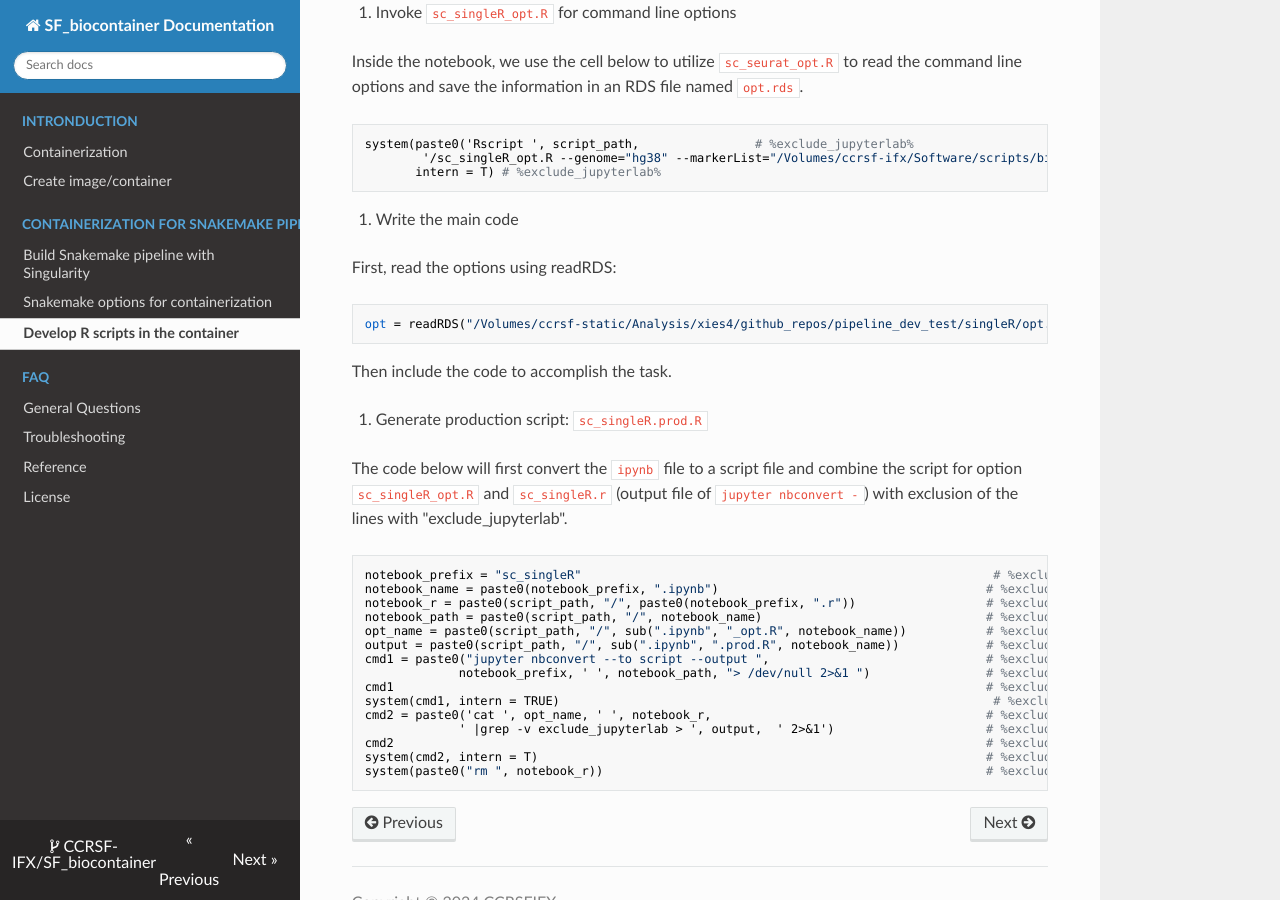
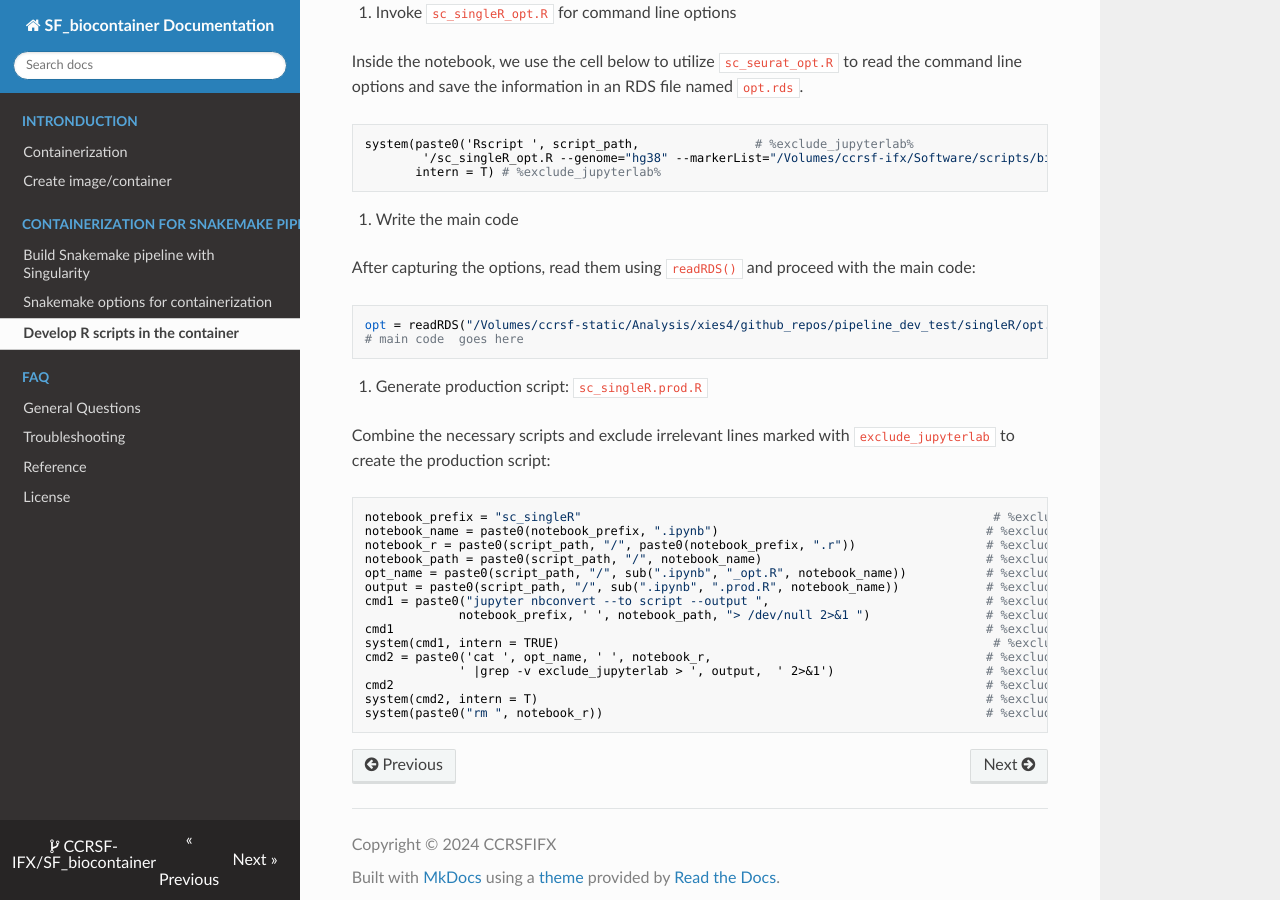
Before and after one commit to CCRSF-IFX/SF_biocontainer, an MkDocs documentation site: the page built from docs/dev_w_docker.md, in a window 1280 px wide and 900 px high, scrolled down 431 px. Built offline with MkDocs 1.6.1, drawn with Linux system fonts in a browser that asks for light colours; nearby versions of some CDN libraries.

Commit message:
Update dev_w_docker.md

````diff
--- a/docs/dev_w_docker.md
+++ b/docs/dev_w_docker.md
@@ -25,17 +25,16 @@ system(paste0('Rscript ', script_path,                # %exclude_jupyterlab%
 
 3. Write the main code
 
-First, read the options using readRDS:
+After capturing the options, read them using `readRDS()` and proceed with the main code:
 
 ```
 opt = readRDS("/Volumes/ccrsf-static/Analysis/xies4/github_repos/pipeline_dev_test/singleR/opt.rds")         # %exclude_jupyterlab%
+# main code  goes here
 ```
-
-Then include the code to accomplish the task.
 
 4. Generate production script: `sc_singleR.prod.R`
 
-The code below will first convert the `ipynb` file to a script file and combine the script for option `sc_singleR_opt.R` and `sc_singleR.r` (output file of `jupyter nbconvert -`) with exclusion of the lines with "exclude_jupyterlab".
+Combine the necessary scripts and exclude irrelevant lines marked with `exclude_jupyterlab` to create the production script:
 
 ```
 notebook_prefix = "sc_singleR"                                                         # %exclude_jupyterlab%
````
